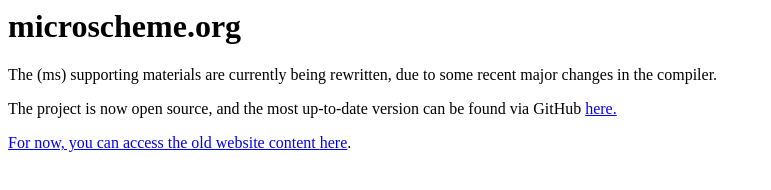
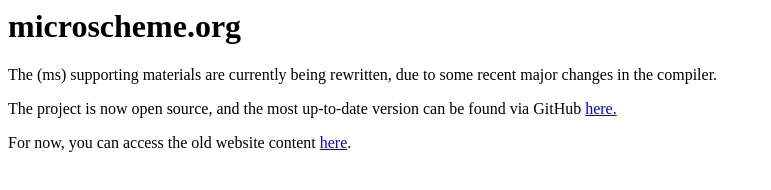
Before and after one commit to ryansuchocki/microscheme, a plain HTML site: page index.html in a window 1280 px wide. Shown: the whole page, without its empty margins (0-771 px from the left). Drawn offline with Linux system fonts and the light colour scheme.

Commit message:
fixing href

```diff
--- a/index.html
+++ b/index.html
@@ -5,7 +5,7 @@
 
 <p>The project is now open source, and the most up-to-date version can
 be found via GitHub <a
-href="http://github.com/ryansuchocki/microscheme/">here.</p>
+href="http://github.com/ryansuchocki/microscheme/">here.</a></p>
 
 <p>For now, you can access the old website content <a
 href="old/index.html">here</a>.</p>
```
